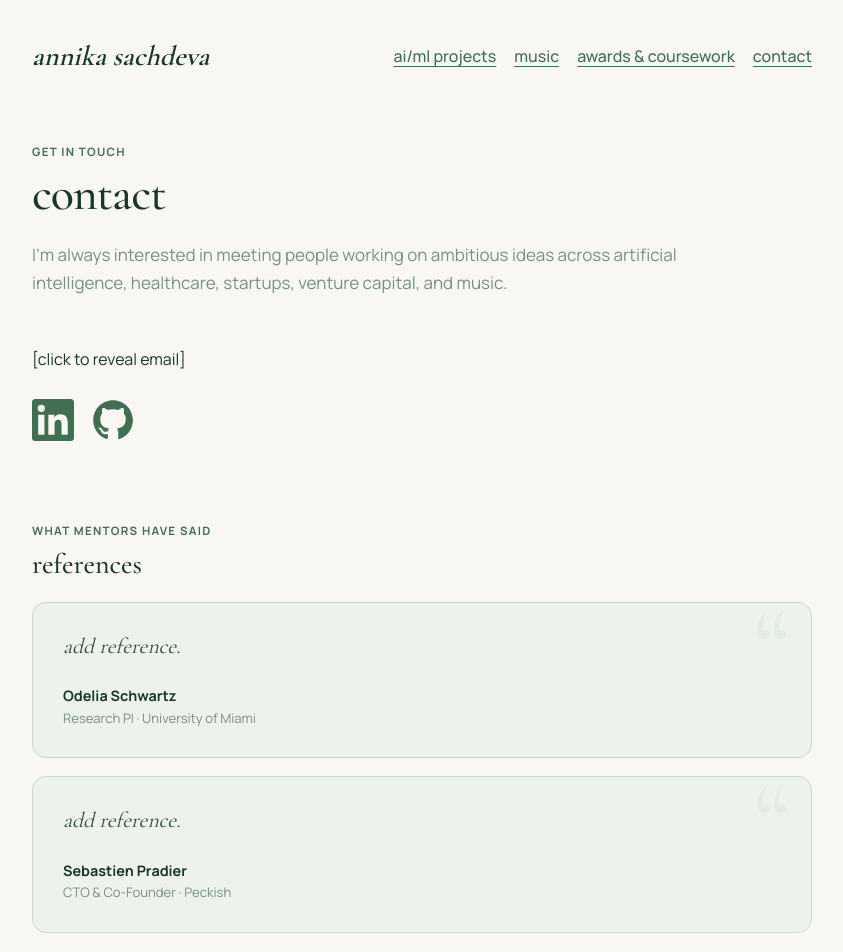
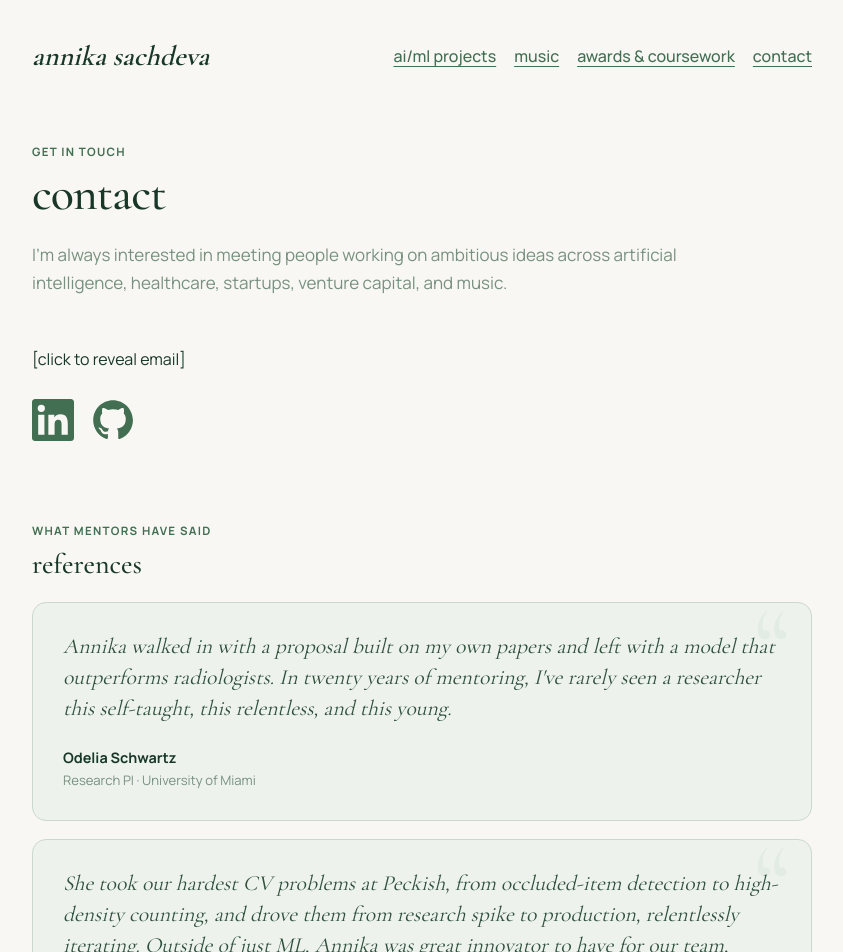
Before and after one commit to annika-sachdeva/annika-portfolio, a Next.js app: page /contact in a window 1280 px wide. Shown: the top 952 px of the page, without its empty margins (218-1061 px from the left). Built offline with nearby package versions, Linux system fonts and the light colour scheme.

Commit message:
add references

```diff
--- a/app/contact/page.tsx
+++ b/app/contact/page.tsx
@@ -6,14 +6,14 @@ import Navbar from "../components/Navbar";
 const references = [
   {
     quote:
-      "add reference.",
+      "Annika walked in with a proposal built on my own papers and left with a model that outperforms radiologists. In twenty years of mentoring, I've rarely seen a researcher this self-taught, this relentless, and this young. ",
     name: "Odelia Schwartz",
     role: "Research PI · University of Miami",
   },
 
   {
     quote:
-      "add reference.",
+      'She took our hardest CV problems at Peckish, from occluded-item detection to high-density counting, and drove them from research spike to production, relentlessly iterating. Outside of just ML, Annika was great innovator to have for our team, always bringing the "what if we tried..." to the table, truly internalizing our vision as a fellow founder. ',
     name: "Sebastien Pradier",
     role: "CTO & Co-Founder · Peckish",
   },
```
